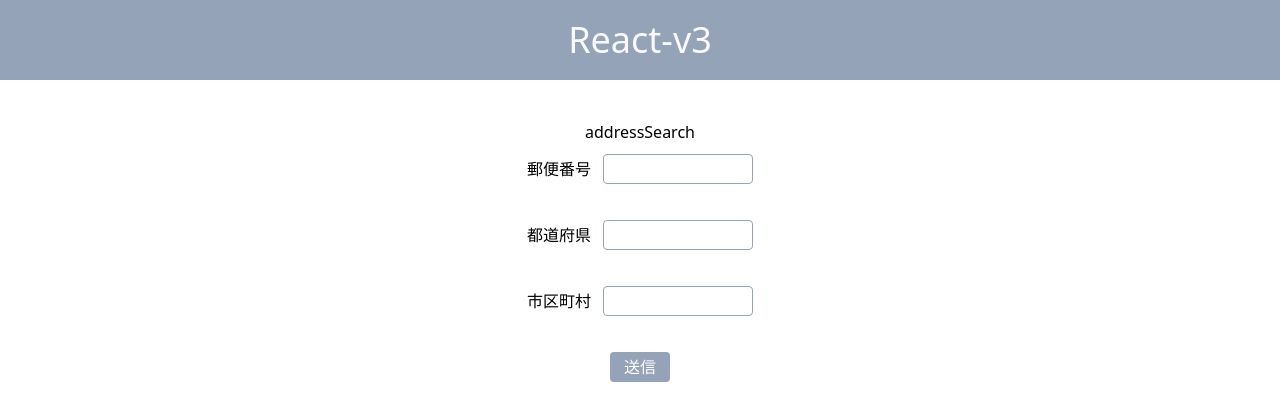
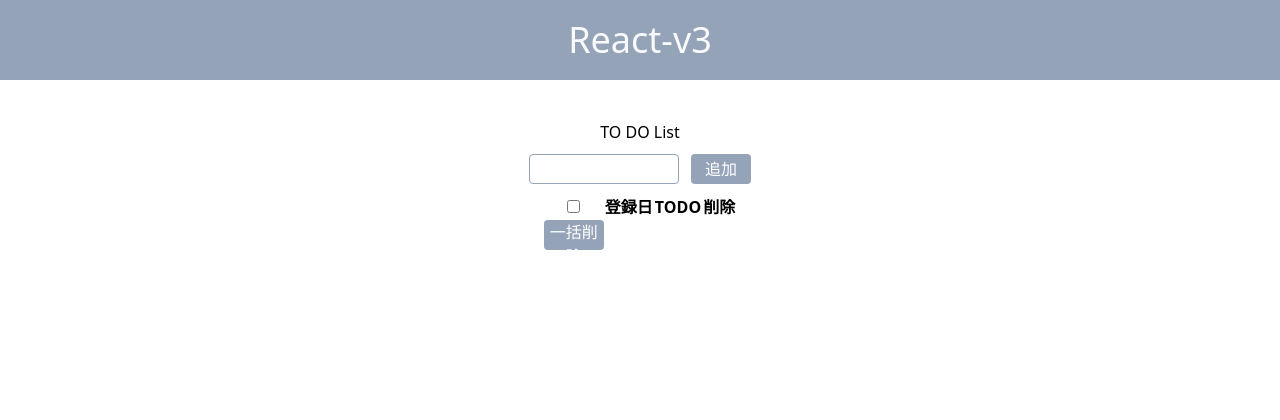
Before and after one commit to pj100-team/react-v3, a React (Create React App) app: page / in a window 1280 px wide. Shown: the top 420 px of the page. Built offline with nearby package versions, Linux system fonts and the light colour scheme.

Commit message:
一括削除ボタンを導入する箇所まで

```diff
--- a/src/App.tsx
+++ b/src/App.tsx
@@ -1,5 +1,5 @@
 import "./App.css";
-import Practice4 from "./templates/Practice4";
+import Practice5 from "./templates/practice5";
 
 function App() {
 	return (
@@ -7,7 +7,7 @@
 			<header className="bg-[#94A3B8] text-center p-[20px] text-4xl text-[#F9FAFB]">
 			React-v3
 			</header>
-			<Practice4></Practice4>
+			<Practice5></Practice5>
 		</>
 	);
 }
--- /dev/null
+++ b/src/templates/practice5.tsx
@@ -0,0 +1,148 @@
+import {useState} from "react";
+import Input from "../components/input";
+import Button from "../components/button";
+
+function Practice5() {
+    type Todo = {
+        id: number;
+        date: string;
+        todo: string;
+        check: boolean
+    }
+    const [input, setInput] = useState("");
+    const [todos, setTodos] = useState<Todo[]>([]);
+    const fieldStyle = {
+        display: "flex",
+        alignItems: "center",
+        gap: "12px"
+    };
+    const inputStyle = {
+        height: "30px",
+        width: "150px",
+        border: "1px solid #94a3b8",
+        borderRadius: "4px",
+        padding: "0 8px"
+    };
+    const buttonStyle = {
+        borderColor: "#94A3B8",
+        backgroundColor: "#94A3B8",
+        color: "#ffffff",
+        width: "60px",
+        height: "30px",
+        borderRadius: "4px"
+    };
+    const addTodo = () => {
+        const today = new Date().toLocaleDateString("ja-JP", {
+            year: "numeric",
+            month: "2-digit",
+            day: "2-digit"
+        });
+        const newTodo: Todo = {
+            id: Date.now(),
+            date: today,
+            todo: input,
+            check: false
+        }
+        setTodos([...todos, newTodo])
+        setInput("");
+    }
+    const deleteTodo = (id: number) => {
+        const newTodos = todos.filter((todo) => todo.id !== id);
+        setTodos(newTodos);
+    };
+    const checkAll = (checked : boolean) => {
+        const newTodos = todos.map((todo) => ({
+            ...todo,
+            check: checked
+        }));
+        setTodos(newTodos);
+    };
+    const checkTodo = (id: number, checked: boolean) => {
+        const newTodos = todos.map((todo) =>
+            todo.id === id ? {...todo, check: checked} :todo
+        );
+        setTodos(newTodos);
+    }
+    const deleteAll = () => {
+
+    }
+
+    return(
+        <div
+            style={{
+                display: "flex",
+                alignItems: "center",
+                flexDirection: "column",
+                gap: "10px",
+                marginTop: "40px"
+            }}
+        >
+            <span>TO DO List</span>
+            <div
+                style = {fieldStyle}
+            >
+                <Input
+                    type = "text"
+                    style = {inputStyle}
+                    onChange = {(e) => setInput(e.target.value)}
+                    value = {input}
+                />
+                <Button
+                    name = "追加"
+                    style = {buttonStyle}
+                    onClick = {addTodo}
+                />
+            </div>
+            <table>
+              <Button
+                    name = "一括削除"
+                    style = {buttonStyle}
+                    onClick = {deleteAll}
+                />
+                <thead>
+                    <tr>
+                        <th>
+                            <input
+                                type = "checkbox"
+                                onChange = {(e) => checkAll(e.target.checked)}
+                             />
+                        </th>
+                        <th>登録日</th>
+                        <th>TODO</th>
+                        <th>削除</th>
+                    </tr>
+                </thead>
+                <tbody>
+                    {todos.map((todo) => (
+                        <tr key = {todo.id}>
+                            <td>
+                                <input
+                                    type = "checkbox"
+                                    checked = {todo.check}
+                                    onChange = {(e) =>
+                                        checkTodo(todo.id, e.target.checked)
+                                    }
+                                 />
+                            </td>
+                            <td>
+                                {todo.date}
+                            </td>
+                            <td>
+                                {todo.todo}
+                            </td>
+                            <td>
+                                <Button
+                                    name = "削除"
+                                    style = {buttonStyle}
+                                    onClick = {() => deleteTodo(todo.id)}
+                                />
+                            </td>
+                        </tr>
+                    ))}
+                </tbody>
+            </table>
+        </div>
+    )
+}
+
+export default Practice5;
```
